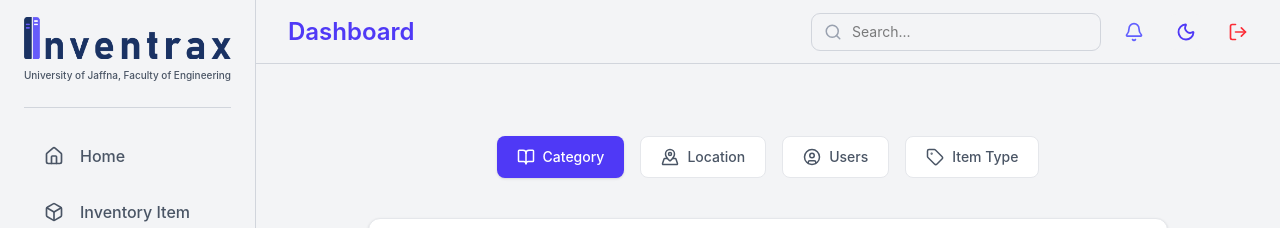
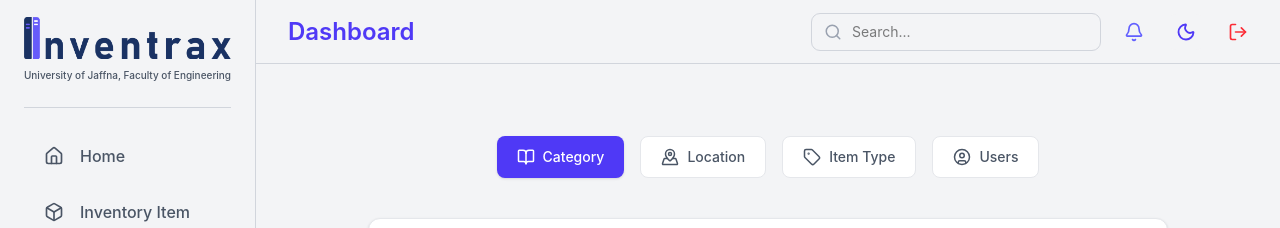
Before and after one commit to karenthiran/Inventory-Management-System, a React (Vite) app in the folder client/: page /dashboard/setting in a window 1280 px wide. Shown: the top 228 px of the page. Built offline with nearby package versions, Linux system fonts and the light colour scheme; no server answers.

Commit message:
style(Settings): user and itemtype places switched

```diff
--- a/client/src/pages/Settings.jsx
+++ b/client/src/pages/Settings.jsx
@@ -1,9 +1,9 @@
-import React, { useState } from "react";
-import { Tag, MapPinnedIcon, LucideBookOpen, UserCircle } from "lucide-react";
+import { LucideBookOpen, MapPinnedIcon, Tag, UserCircle } from "lucide-react";
+import { useState } from "react";
 
 import CategorySettings from "../components/layout/settings/CategorySettings";
+import ItemTypeSettings from "../components/layout/settings/ItemTypeSettings";
 import LocationSettings from "../components/layout/settings/LocationSettings";
-import ItemTypeSettings from "../components/layout/settings/ItemTypeSettings";
 import UserSettings from "../components/layout/settings/UserSettings";
 
 const Settings = () => {
@@ -18,9 +18,9 @@ const Settings = () => {
     }`;
 
   return (
-    <div className="min-h-screen bg-gray-100 dark:bg-gray-900 text-slate-800 dark:text-white transition-colors duration-300 px-6 py-10 lg:px-20">
+    <div className='min-h-screen bg-gray-100 dark:bg-gray-900 text-slate-800 dark:text-white transition-colors duration-300 px-6 py-10 lg:px-20'>
       {/* Toggle Buttons */}
-      <div className="flex flex-wrap gap-4 justify-center mb-10">
+      <div className='flex flex-wrap gap-4 justify-center mb-10'>
         <button
           onClick={() => setActiveTab("category")}
           className={tabBtn("category")}
@@ -35,24 +35,24 @@ const Settings = () => {
           <MapPinnedIcon size={18} /> Location
         </button>
 
-        <button onClick={() => setActiveTab("user")} className={tabBtn("user")}>
-          <UserCircle size={18} /> Users
-        </button>
-
         <button
           onClick={() => setActiveTab("itemType")}
           className={tabBtn("itemType")}
         >
           <Tag size={18} /> Item Type
         </button>
+
+        <button onClick={() => setActiveTab("user")} className={tabBtn("user")}>
+          <UserCircle size={18} /> Users
+        </button>
       </div>
 
       {/* Content Card */}
-      <div className="bg-white dark:bg-slate-900 border border-gray-200 dark:border-slate-700 rounded-xl shadow-sm p-6 transition-all">
+      <div className='bg-white dark:bg-slate-900 border border-gray-200 dark:border-slate-700 rounded-xl shadow-sm p-6 transition-all'>
         {activeTab === "category" && <CategorySettings />}
         {activeTab === "location" && <LocationSettings />}
+        {activeTab === "itemType" && <ItemTypeSettings />}
         {activeTab === "user" && <UserSettings />}
-        {activeTab === "itemType" && <ItemTypeSettings />}
       </div>
     </div>
   );
```
